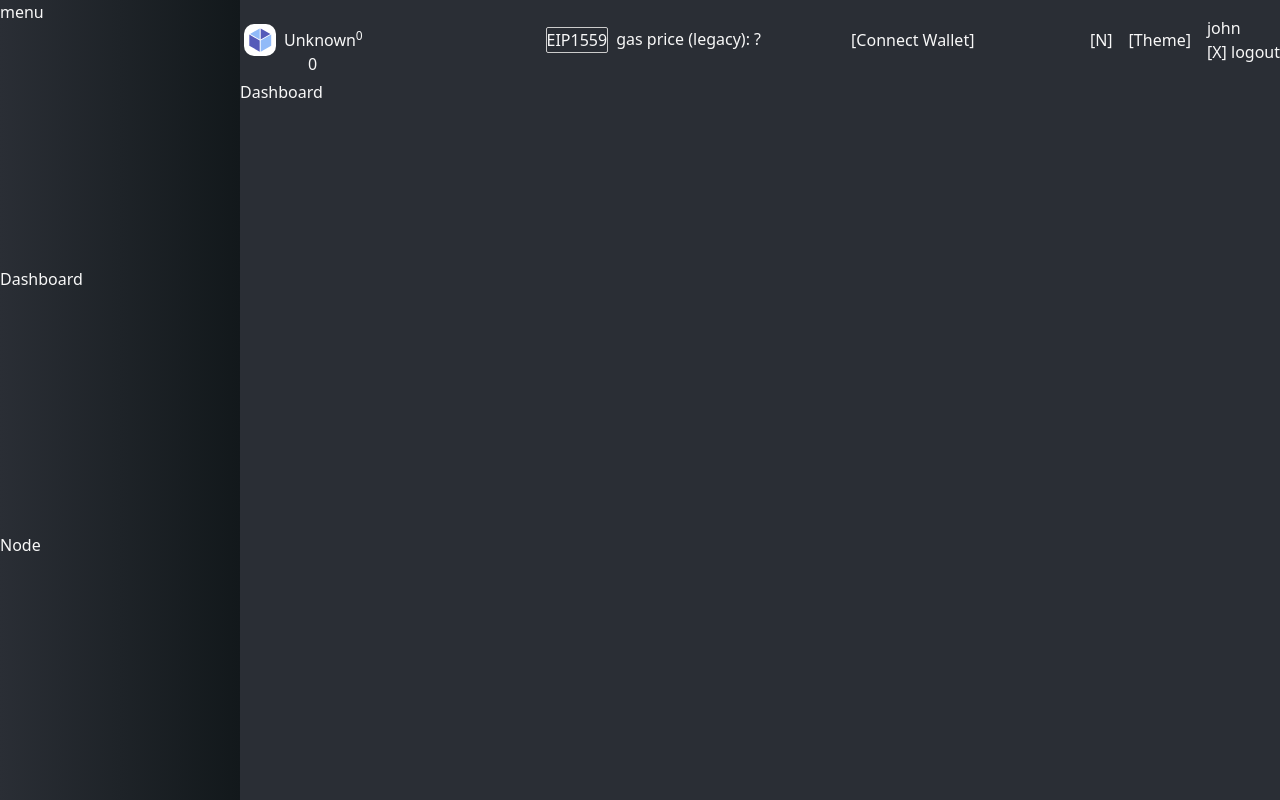
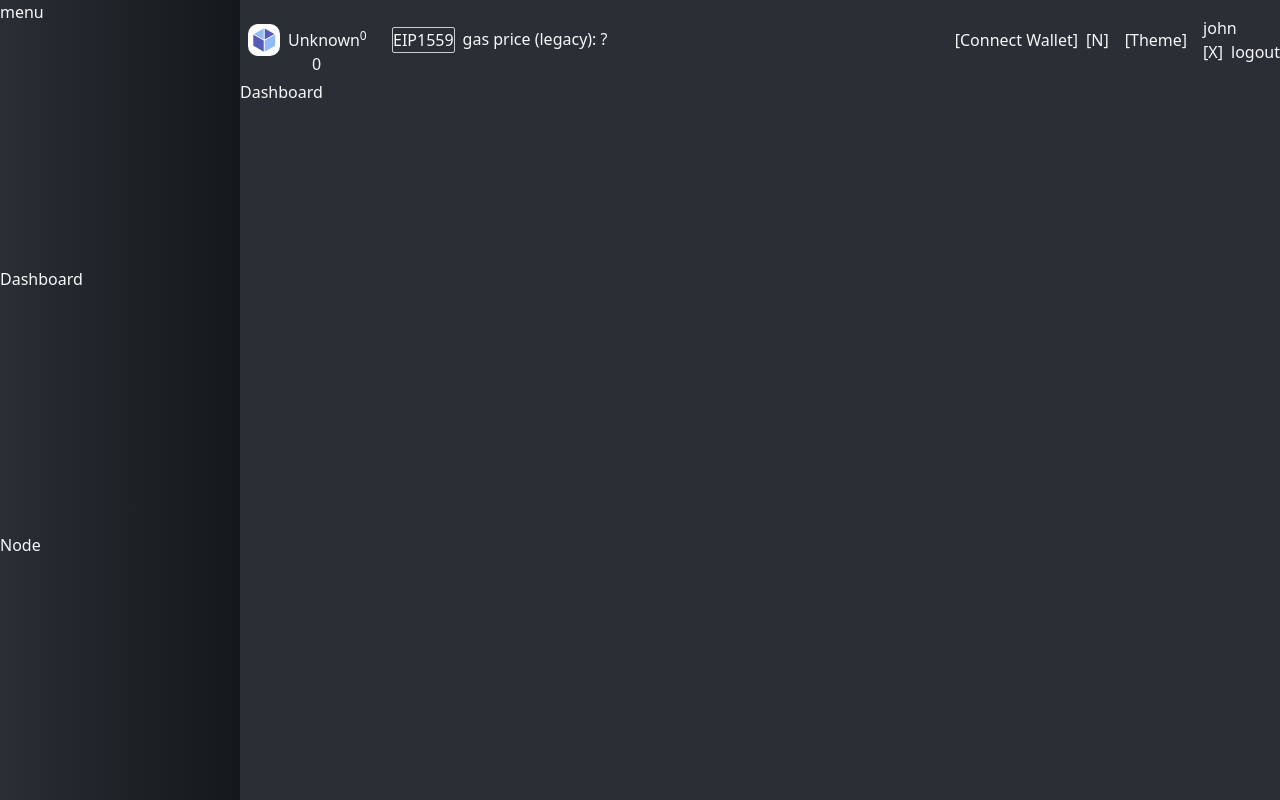
Before and after one commit to zees-dev/zeth, a Svelte app in the folder app/: page / in a window 1280 px wide. Built offline with nearby package versions, Linux system fonts and the light colour scheme; no server answers.

Commit message:
updated header styling

```diff
--- a/app/src/components/Header.svelte
+++ b/app/src/components/Header.svelte
@@ -49,7 +49,7 @@
 </script>
 
 <header>
-	<div class="flex place-items-center p-1">
+	<div class="flex place-items-center py-1 px-2">
 		<svg width="32" height="32" viewBox="0 0 32 32" xmlns="http://www.w3.org/2000/svg">
 			<g fill="none" fillRule="evenodd">
 				<path d="M10 0h12a10 10 0 0110 10v12a10 10 0 01-10 10H10A10 10 0 010 22V10A10 10 0 0110 0z" fill="#FFF" />
@@ -61,7 +61,7 @@
 			<div class="mt-6">
 				{EthNetworks[networkId] ?? 'Unknown'}<sup title="Network ID: {networkId}">{networkId}</sup>
 			</div>
-			<div title="block no. {blockNumber}" class="ml-6">{blockNumber}</div>
+			<div title="block no. {blockNumber}" class="ml-6 w-16">{blockNumber}</div>
 		</div>
 	</div>
 
@@ -86,7 +86,7 @@
 		<div>[Theme]</div>
 		<div>
 			<p>{username}</p>
-			<p><span>[X]</span> logout</p>
+			<p class="flex"><span class="mr-2">[X]</span> logout</p>
 		</div>
 	</div>
 </header>
@@ -95,7 +95,7 @@
 	header {
 		display: grid;
 		align-items: center;
-		grid-template-columns: 1fr 1fr auto 1fr;
+		grid-template-columns: min-content 1fr auto min-content;
 		grid-gap: 0.5rem;
 	}
 
```
